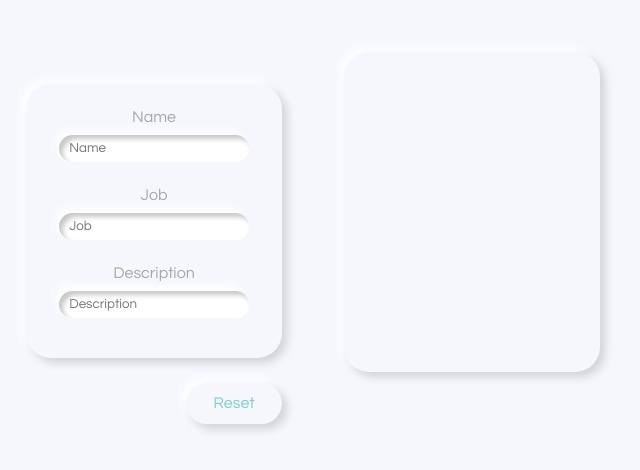
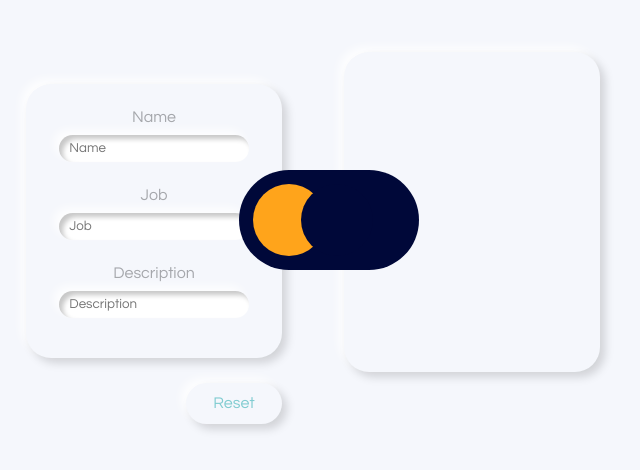
Before and after one commit to mgracesb/form-functionality, a React (Create React App) app: page / in a window 1280 px wide. Shown: the part 188-658 px from the top of the page, without its empty margins (311-951 px from the left). Built offline with nearby package versions, Linux system fonts and the light colour scheme.

Commit message:
add night-mode button

```diff
--- a/src/App.css
+++ b/src/App.css
@@ -106,3 +106,60 @@ label {
   background-color: rgb(255, 255, 255);
   border: 0.5px solid white;
 }
+
+/* Night mode button */
+.box2 {
+  position: absolute;
+  top: 0;
+  left: 0;
+  right: 0;
+  bottom: 0;
+  display: flex;
+  align-items: center;
+  justify-content: center;
+}
+
+.changeModeLabel {
+  position: relative;
+  display: block;
+  width: 180px;
+  height: 100px;
+  border-radius: 100px;
+  background-color: #000839;
+  overflow: hidden;
+  cursor: pointer;
+}
+.changeModeLabel:before,
+.changeModeLabel:after {
+  display: block;
+  position: absolute;
+  content: "";
+  width: 72px;
+  height: 72px;
+  border-radius: 50%;
+  top: 14px;
+  left: 14px;
+  transition: 0.5s ease;
+}
+.changeModeLabel:before {
+  background-color: #ffa41b;
+}
+
+.changeModeLabel:after {
+  background-color: #000839;
+  left: -58px;
+  transform: scale(0.00001);
+}
+
+.changeModeButton {
+  display: none;
+}
+
+.changeModeLabel:checked + label .changeModeLabel:before {
+  background-color: #fff;
+  transform: translateX(80px);
+}
+
+.changeModeLabel:after {
+  transform: translateX(120px) scale(1);
+}
--- a/src/components/App.js
+++ b/src/components/App.js
@@ -41,6 +41,14 @@ class App extends React.Component {
             Reset
           </button>
         </div>
+        <div className="box2">
+          <input
+            type="checkbox"
+            id="checkbox"
+            className="changeModeButton"
+          ></input>
+          <label htmlFor="checkbox" className="changeModeLabel"></label>
+        </div>
         <Preview
           name={this.state.name}
           job={this.state.job}
```
